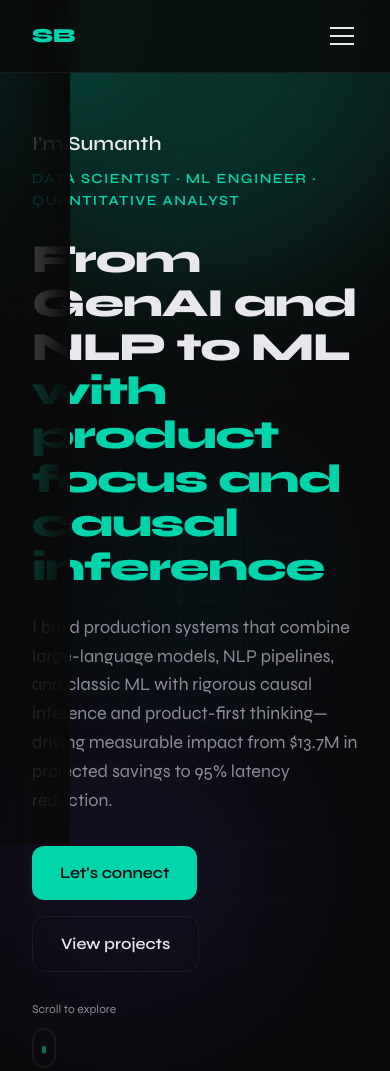
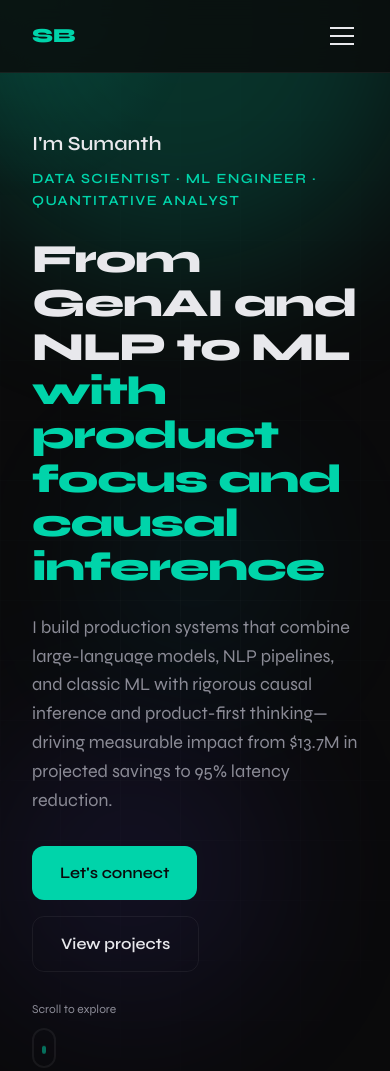
Before and after one commit to BD1634/BD1634.github.io, a plain HTML site: page index.html in a window 390 px wide. Shown: the top 1071 px of the page. Drawn offline with Linux system fonts and the light colour scheme.

Commit message:
fix: hide desktop sidebar gradient on mobile
Made-with: Cursor

```diff
--- a/styles.css
+++ b/styles.css
@@ -291,6 +291,9 @@ body:hover .cursor-glow { opacity: 1; }
   }
   .main-scroll {
     padding-right: 0;
+  }
+  .main-scroll::after {
+    content: none;
   }
 }
 .btn {
```
